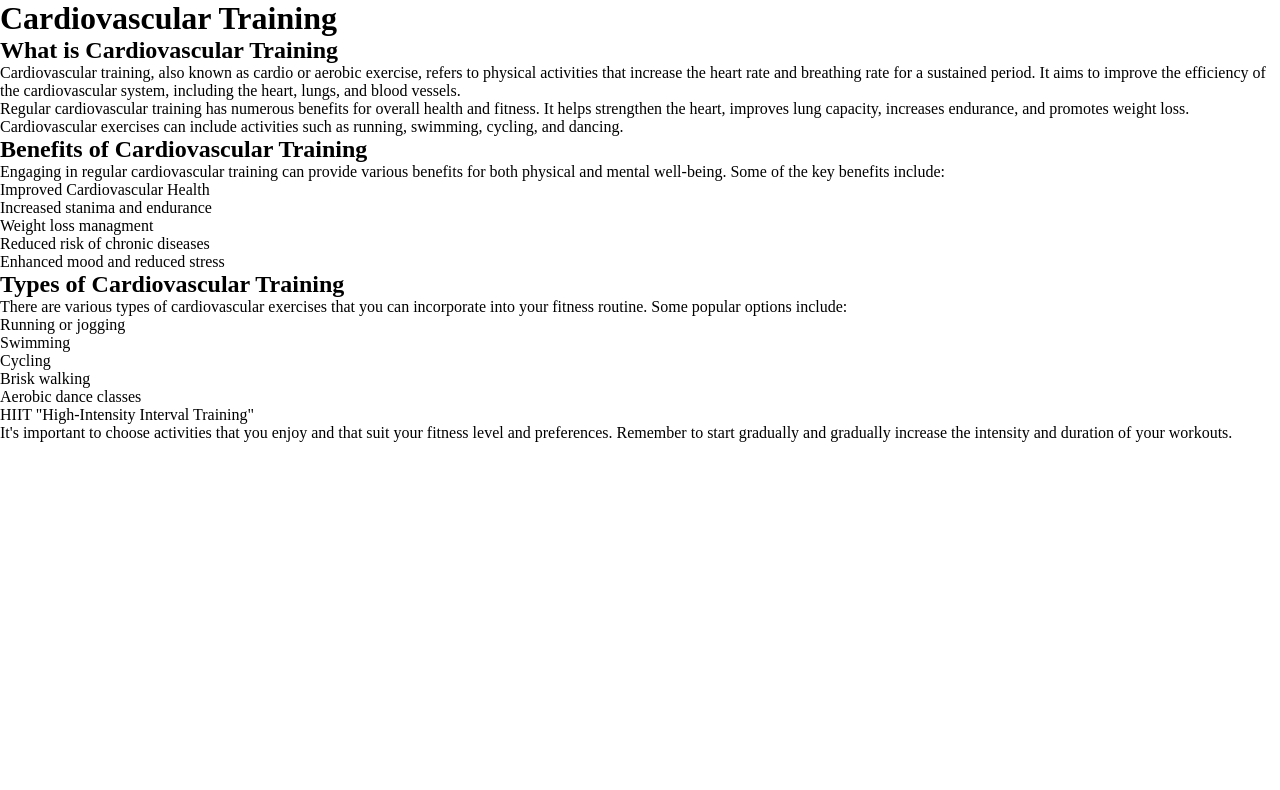
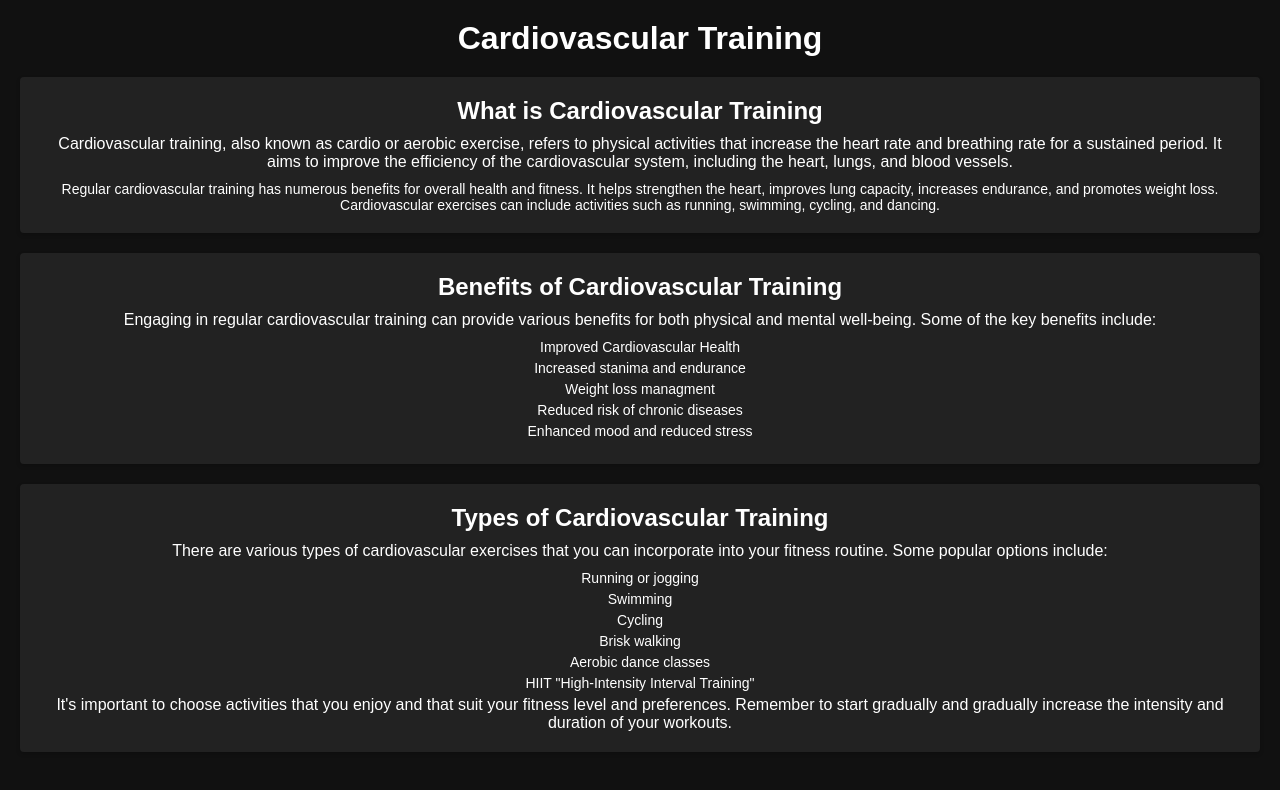
Before and after one commit to Pelani2/FitLab, a React (Create React App) app: page /cardiovasculartrainingpage in a window 1280 px wide. Shown: the top 790 px of the page. Built offline with nearby package versions, Linux system fonts and the light colour scheme.

Commit message:
styled cardio page

```diff
--- a/src/styles/CardiovascularTrainingPageStyles.css
+++ b/src/styles/CardiovascularTrainingPageStyles.css
@@ -0,0 +1,49 @@
+.cardiovascular-container {
+    display: flex;
+    flex-direction: column;
+    align-items: center;
+    text-align: center;
+    padding: 20px;
+    background-color: #111;
+    color: #fff;
+    font-family: Arial, Helvetica, sans-serif;
+    height: 100vh;
+}
+
+.cardiovascular-title {
+    font-size: 32px;
+    margin-bottom: 20px;
+    color: #fff;
+}
+
+.cardiovascular-section {
+    background-color: #222;
+    color: #fff;
+    padding: 20px;
+    border-radius: 4px;
+    margin-bottom: 20px;
+    box-shadow: 0 2px 4px rgba(0, 0, 0, 0.2);
+    width: 100%;
+}
+
+.cardiovascular-section__title {
+    font-size: 24px;
+    margin-bottom: 10px;
+}
+
+.cardiovascular-section__description {
+    font-size: 16px;
+    margin-bottom: 10px;
+}
+
+.cardiovascular-section__details {
+    font-size: 14px;
+}
+
+ul.cardiovascular-section__details {
+    list-style-type: none;
+}
+
+.cardiovascular-section__details li {
+    margin-bottom: 5px;
+}
```
